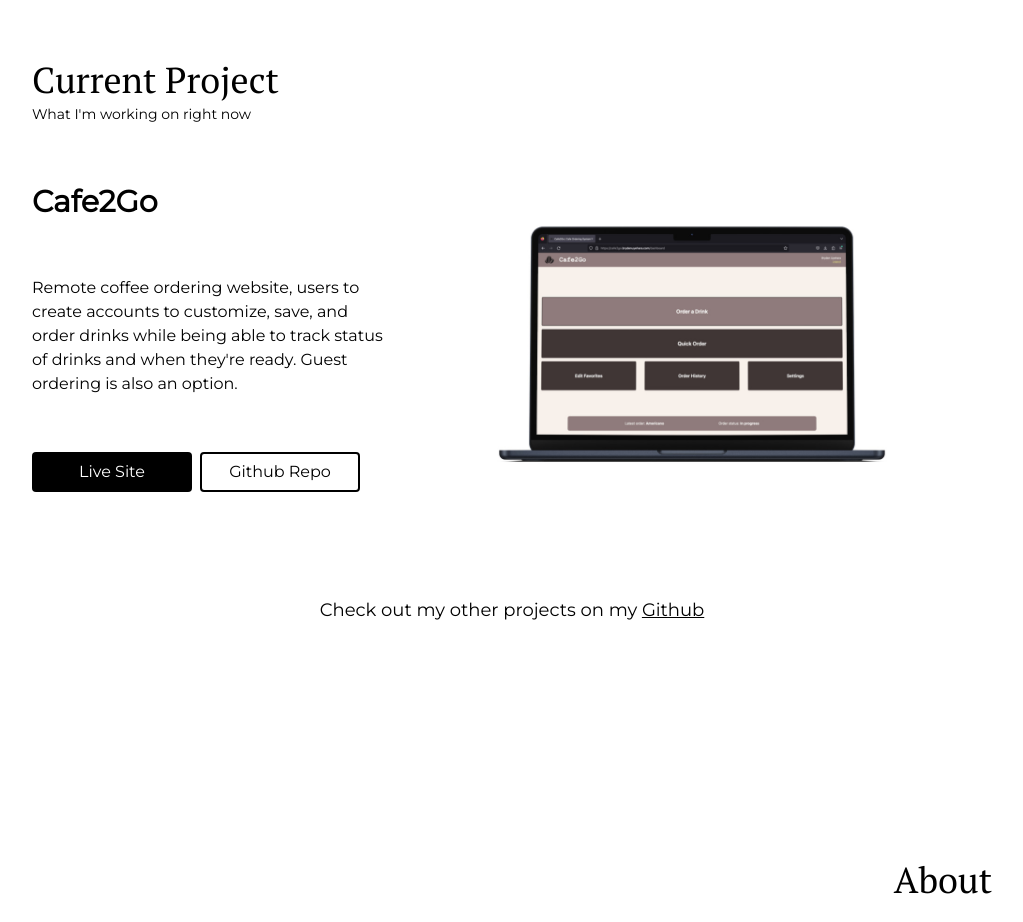
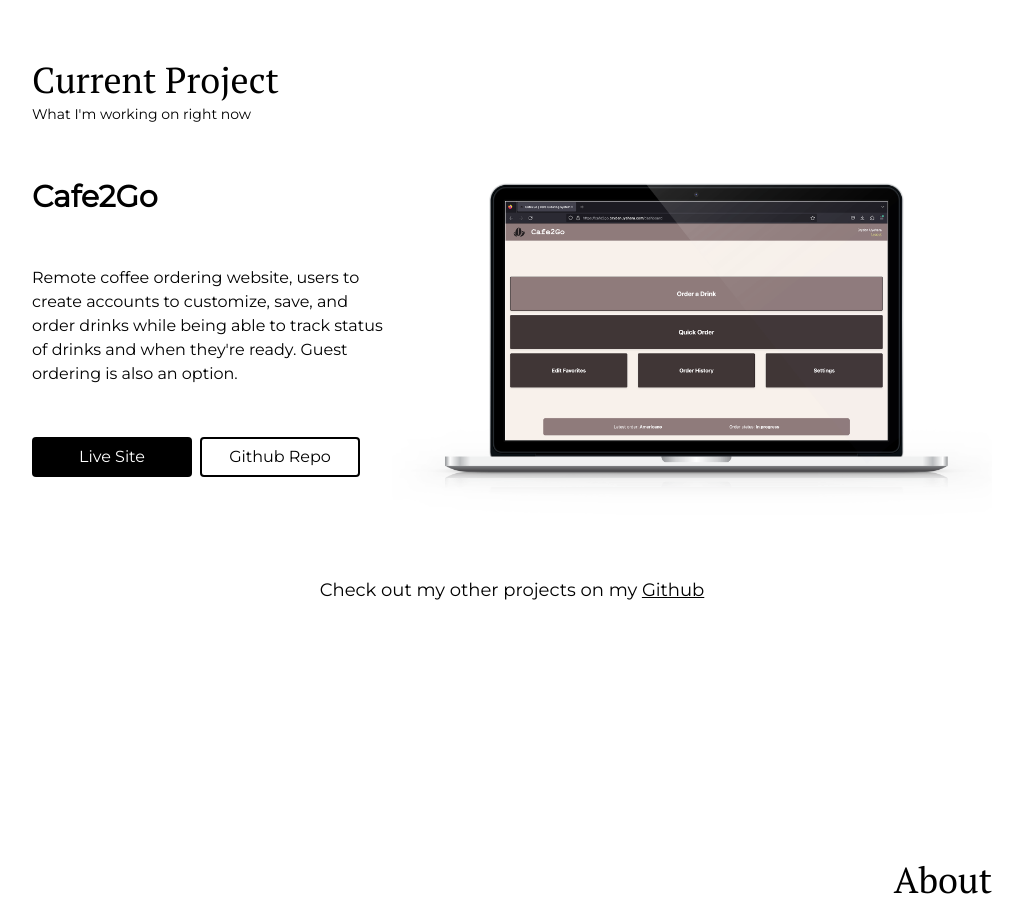
Before and after one commit to brydenu/portfolio, a Next.js app: page / in a window 1280 px wide. Shown: the part 1420-2342 px from the top of the page, without its empty margins (128-1151 px from the left). Built offline with nearby package versions, Linux system fonts and the light colour scheme; no server answers.

Commit message:
Updated mockup image

```diff
--- a/src/components/Projects.js
+++ b/src/components/Projects.js
@@ -7,7 +7,7 @@ export default function Projects() {
         description: "Remote coffee ordering website, users to create accounts to customize, save, and order drinks while being able to track status of drinks and when they're ready. Guest ordering is also an option.",
         liveUrl: "https://cafe2go.brydenuyehara.com",
         ghUrl: "https://github.com/brydenu/cafe2go",
-        image: "/cafe_mockup.jpg",
+        image: "/cafe_mockup.png",
         imgAltText: "Macbook with Cafe2Go web app on screen"
     }
 
```
Also changed, not shown: public/cafe_mockup.jpg (deleted), public/cafe_mockup.png (added).
